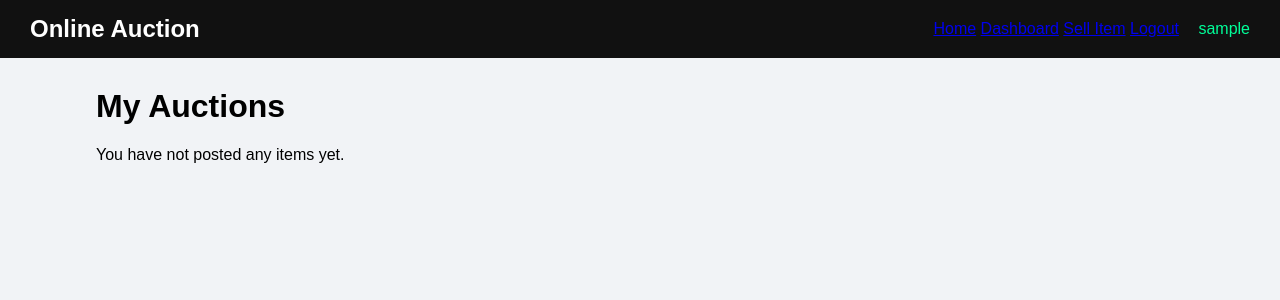
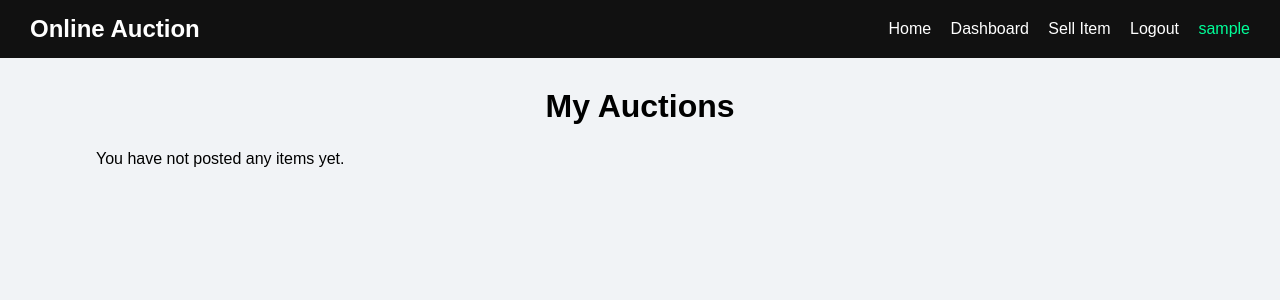
Before and after one commit to aadi-2506/Online_Auction, a Flask app: page /dashboard in a window 1280 px wide. Shown: the top 300 px of the page. Run offline with Flask 3, Linux system fonts and the light colour scheme; the visitor is signed in with stand-in values (Sample User, id 1); data that the repository does not hold is empty.

Commit message:
Update style.css

```diff
--- a/static/style.css
+++ b/static/style.css
@@ -1,6 +1,6 @@
 body{
     margin:0;
-    font-family:Arial;
+    font-family:Arial, sans-serif;
     background:#f1f3f6;
 }
 
@@ -18,15 +18,15 @@ nav{
     font-weight:bold;
 }
 
-.links a{
+.menu a{
     color:white;
     text-decoration:none;
     margin-left:15px;
 }
 
 .user{
+    margin-left:15px;
     color:#00ff99;
-    margin-left:15px;
 }
 
 .container{
@@ -35,7 +35,7 @@ nav{
     margin-top:30px;
 }
 
-.heading{
+.title{
     text-align:center;
     margin-bottom:25px;
 }
@@ -50,7 +50,7 @@ nav{
 
 .photo{
     width:100%;
-    max-height:300px;
+    max-height:320px;
     object-fit:cover;
     border-radius:10px;
     margin-bottom:15px;
```
